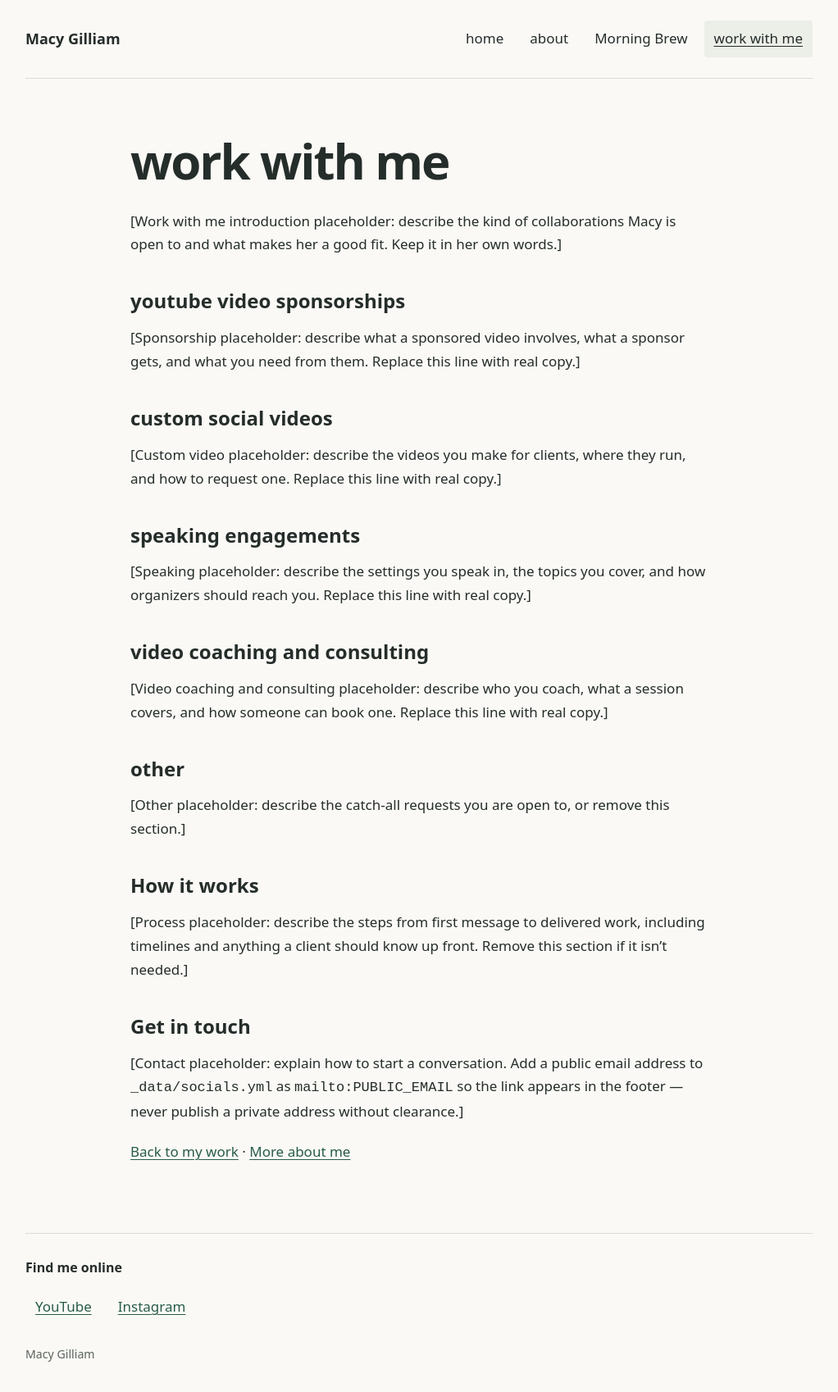
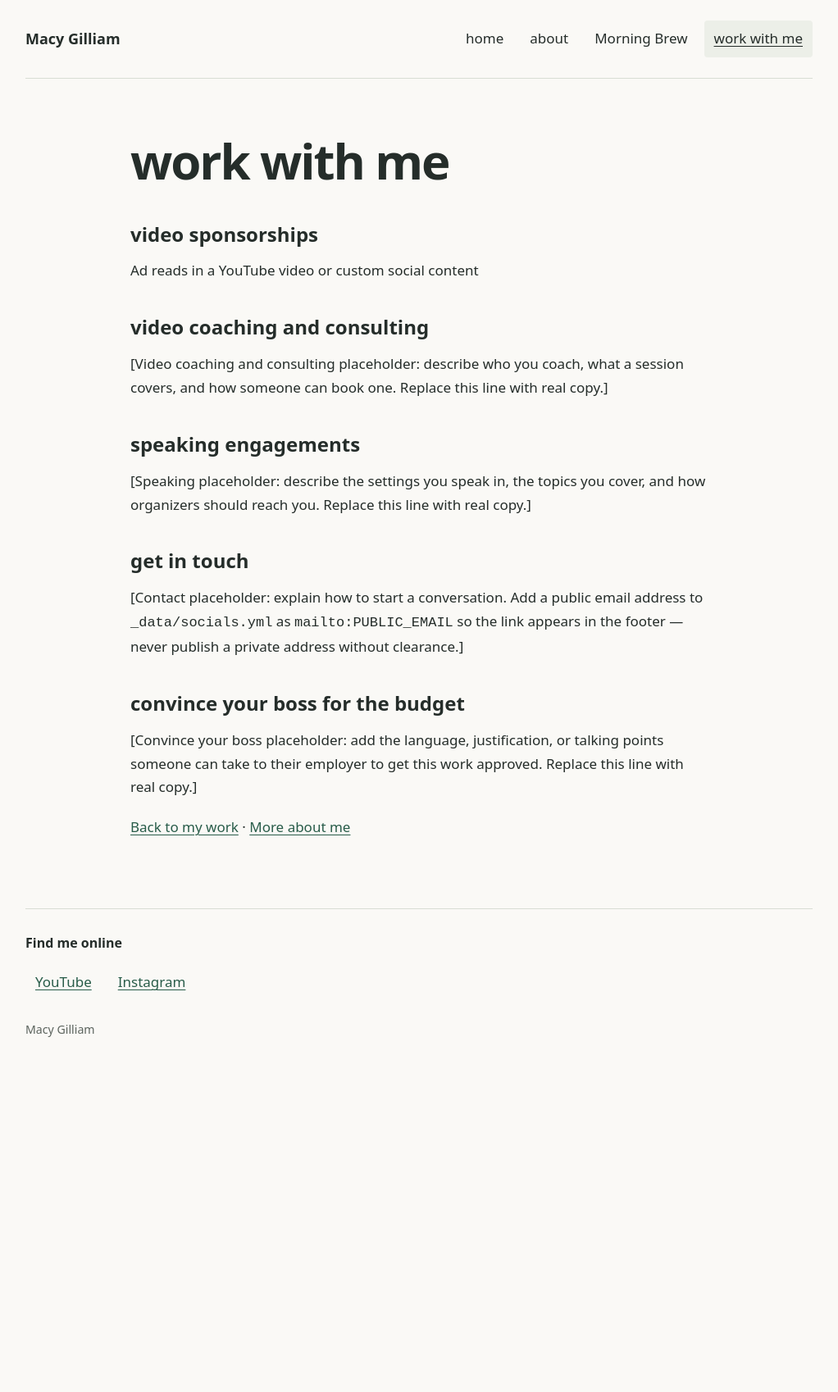
Before and after one commit to macyagilliam/macyagilliam, a Jekyll site: the page built from work-with-me.md, in a window 1280 px wide. Shown: the whole page at 82% size, without its empty margins (129-1151 px from the left). Built offline with Jekyll 4.4.1, drawn with Linux system fonts in a browser that asks for light colours; after the commit the page ends 1302 px from its top, so only the background shows below that.

Commit message:
Restructure the work with me sections

```diff
--- a/work-with-me.md
+++ b/work-with-me.md
@@ -3,34 +3,24 @@ title: work with me
 permalink: /work-with-me/
 ---
 
-[Work with me introduction placeholder: describe the kind of collaborations Macy is open to and what makes her a good fit. Keep it in her own words.]
+## video sponsorships
 
-## youtube video sponsorships
+Ad reads in a YouTube video or custom social content
 
-[Sponsorship placeholder: describe what a sponsored video involves, what a sponsor gets, and what you need from them. Replace this line with real copy.]
+## video coaching and consulting
 
-## custom social videos
-
-[Custom video placeholder: describe the videos you make for clients, where they run, and how to request one. Replace this line with real copy.]
+[Video coaching and consulting placeholder: describe who you coach, what a session covers, and how someone can book one. Replace this line with real copy.]
 
 ## speaking engagements
 
 [Speaking placeholder: describe the settings you speak in, the topics you cover, and how organizers should reach you. Replace this line with real copy.]
 
-## video coaching and consulting
-
-[Video coaching and consulting placeholder: describe who you coach, what a session covers, and how someone can book one. Replace this line with real copy.]
-
-## other
-
-[Other placeholder: describe the catch-all requests you are open to, or remove this section.]
-
-## How it works
-
-[Process placeholder: describe the steps from first message to delivered work, including timelines and anything a client should know up front. Remove this section if it isn’t needed.]
-
-## Get in touch
+## get in touch
 
 [Contact placeholder: explain how to start a conversation. Add a public email address to `_data/socials.yml` as `mailto:PUBLIC_EMAIL` so the link appears in the footer — never publish a private address without clearance.]
 
+## convince your boss for the budget
+
+[Convince your boss placeholder: add the language, justification, or talking points someone can take to their employer to get this work approved. Replace this line with real copy.]
+
 [Back to my work]({{ '/morning-brew/' | relative_url }}) · [More about me]({{ '/about/' | relative_url }})
```
